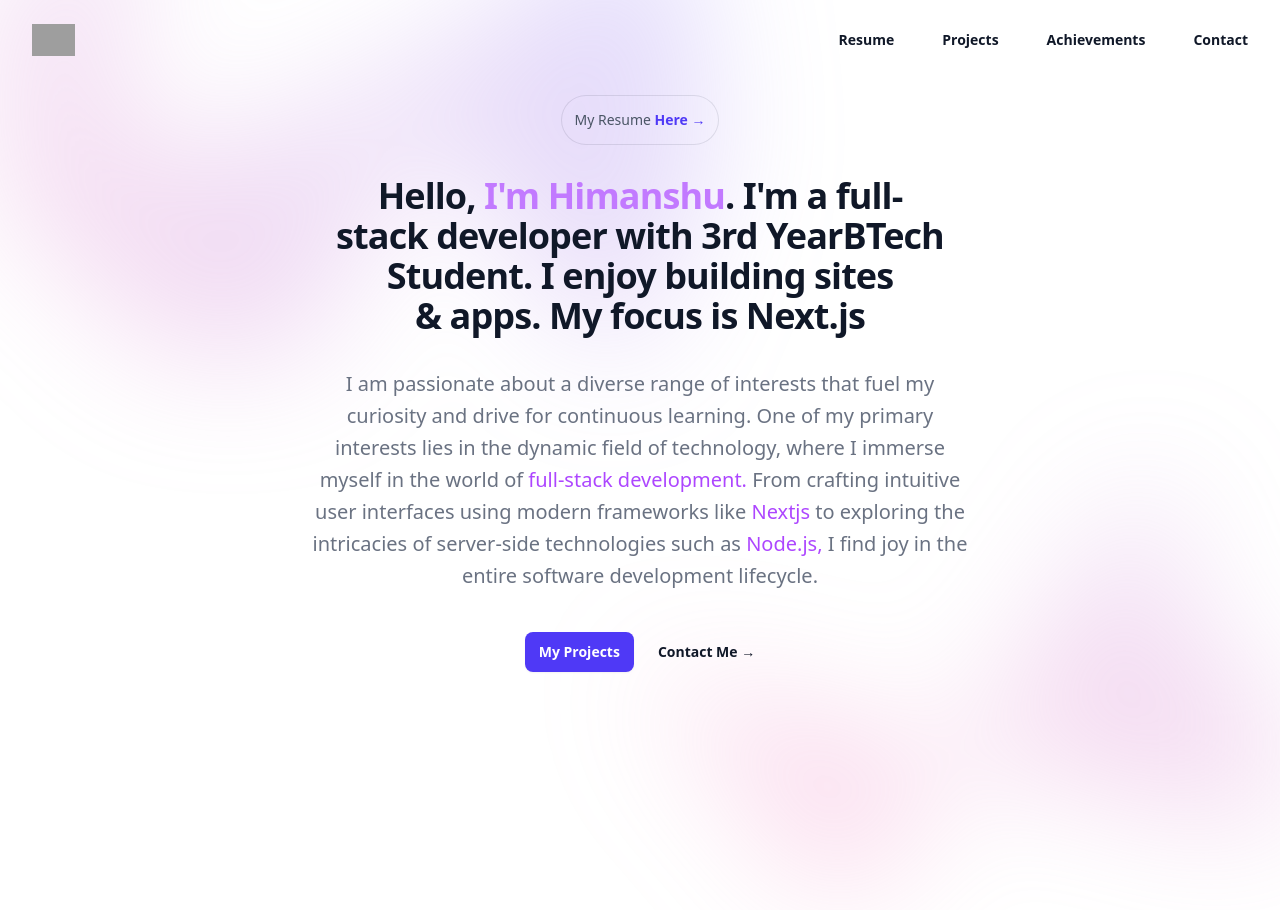
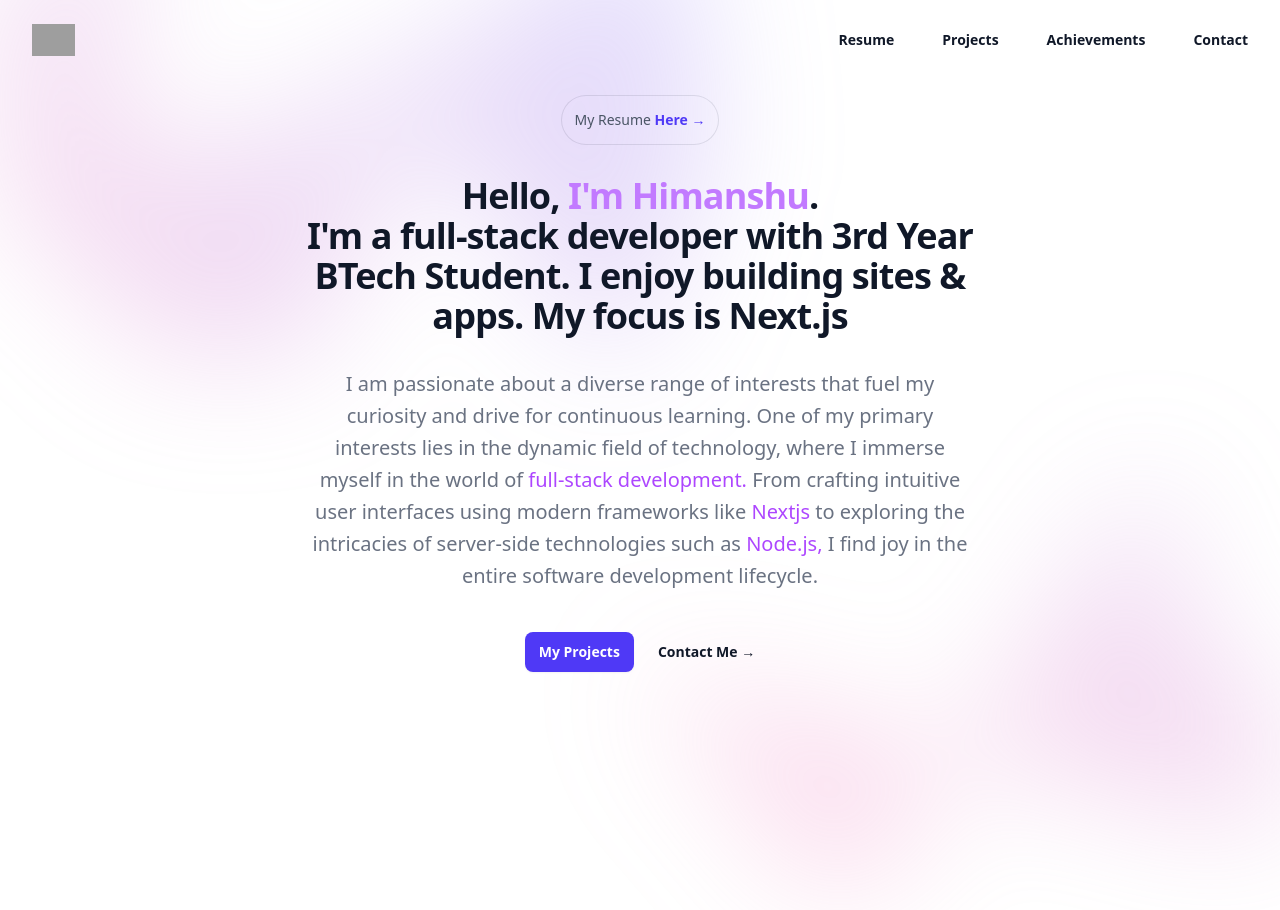
Before and after one commit to HimanshuSolo/my-portfolio, a Next.js app: page / in a window 1280 px wide. Built offline with nearby package versions, Linux system fonts and the light colour scheme; grey boxes are pictures that could not be loaded.

Commit message:
eslint error fix

```diff
--- a/src/components/Dashboard.tsx
+++ b/src/components/Dashboard.tsx
@@ -28,9 +28,11 @@ export default function Example() {
                     </div>
                     <div className="text-center">
                         <h1 className="text-sm font-semibold tracking-tight text-balance text-gray-900 sm:text-4xl">
-                            Hello, <span className="text-purple-400">I'm Himanshu</span>. I'm a full-stack developer with
-                            3rd YearBTech Student. I enjoy
-                            building sites & apps. My focus is
+                            Hello, <span className="text-purple-400">I&apos;m Himanshu</span>.
+                            <br />
+                            I&apos;m a full-stack developer with
+                            3rd Year BTech Student. I enjoy
+                            building sites &amp; apps. My focus is
                             Next.js
                         </h1>
                         <p className="mt-8 text-lg font-medium text-pretty text-gray-500 sm:text-xl/8">
```
